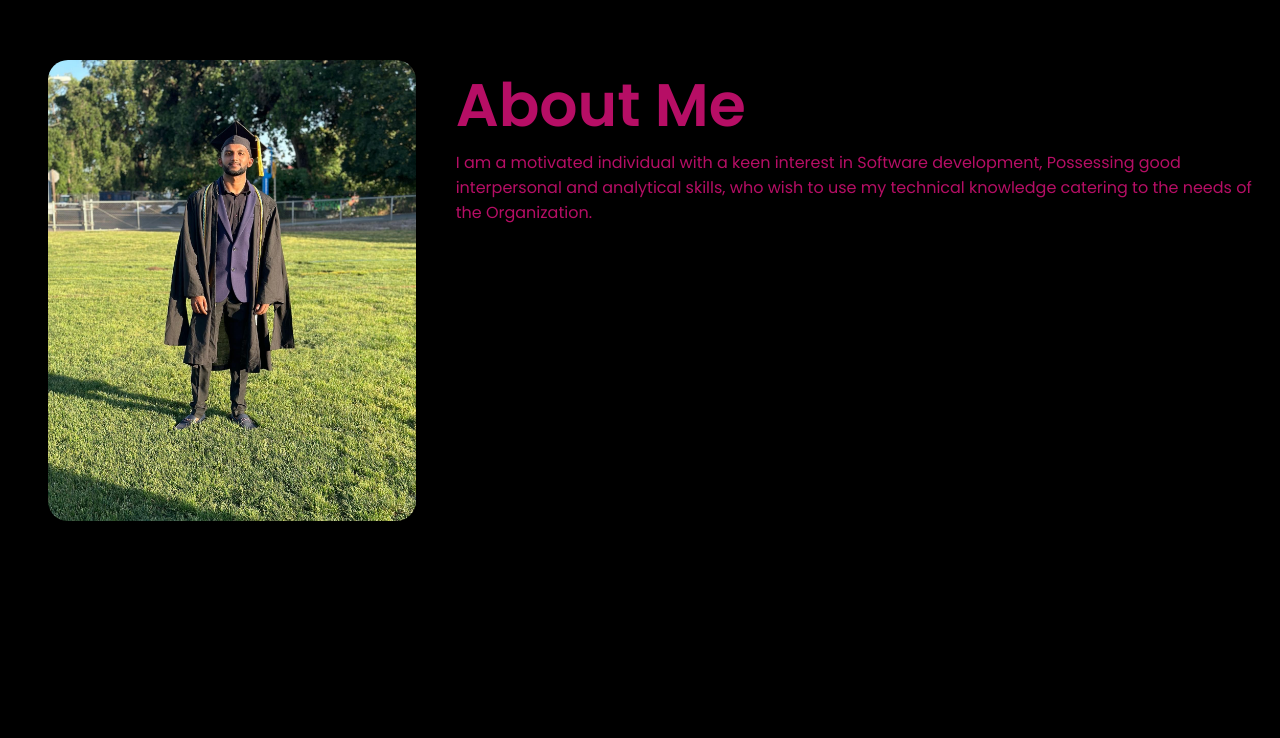
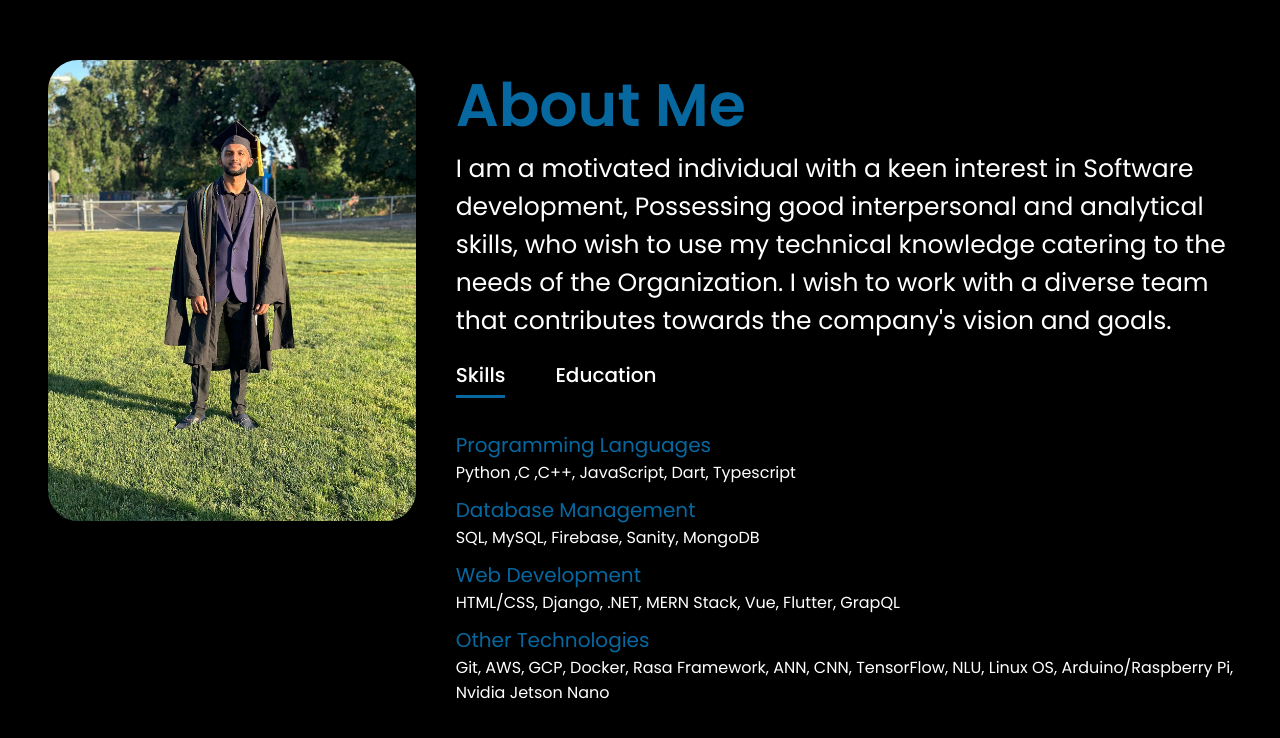
Before and after one commit to SANDESHSOBARAD/Sandeshsobarad.github.io, a plain HTML site: page index.html in a window 1280 px wide. Shown: the part 822-1560 px from the top of the page. Before the commit the page ends 1432 px from the top, so only its background shows below. Drawn offline with Linux system fonts and the light colour scheme.

Commit message:
About page done

```diff
--- a/index.html
+++ b/index.html
@@ -47,18 +47,42 @@
                 </div>
                 <div class="about-col-2">
                     <h1 class="sub-title">About Me</h1>
-                    <p>
+                    <p class="desc">
                         I am a motivated individual with a keen interest in Software development,
                         Possessing good interpersonal and analytical skills, who wish to use my
                         technical knowledge catering to the needs of the Organization.
+                        I wish to work with a diverse team that contributes towards the company's vision and goals.
                     </p>
-
+                    <div class="tab-titles">
+                        <p class="tab-links active-link" onclick= "openTab('skills')">Skills</p>
+                        <p class="tab-links" onclick= "openTab('education')">Education</p>
+                    </div>
+                    <div class="tab-contents active-tab" id="skills">
+                        <ul>
+                            <li><span>Programming Languages</span><br>Python ,C ,C++, JavaScript, Dart, Typescript </li>
+                            <li><span>Database Management</span><br>SQL, MySQL, Firebase, Sanity, MongoDB </li>
+                            <li><span>Web Development</span><br>HTML/CSS, Django, .NET, MERN Stack, Vue, Flutter, GrapQL</li>
+                            <li><span>Other Technologies</span><br>Git, AWS, GCP, Docker, Rasa Framework, ANN, CNN, TensorFlow, NLU, Linux OS, Arduino/Raspberry Pi, Nvidia Jetson Nano</li>
+                        </ul>
+                    </div>
+                    <div class="tab-contents" id="education">
+                        <ul>
+                            <li><span>California State University, Chico <p>Master of Science in Computer Science</p></span><br>Data Structures and Algo,
+                                Software Design and Maintenance, Applied Machine Learning, Web Development, Algorithms
+                                and Computability, Mobile Application Development, Applied Computer Vision. </li>
+                            <li><span>Visvesvaraya Technological University, <p>Bachelor of Engineering in Computer Science</p></span><br>Operating Systems, Machine Learning,
+                                Data Structures and Applications, Computer Organization,
+                                 Cloud Computing, DBMS, System Software and Compiler Design, Computer Architecture.</li>
+                          </ul>
+                    </div>
+                    </div>
                 </div>
 
             </div>
         </div>
+        <!--About Section Close-->
     </div>
 
-      <script src="script.js"></script>
+    <script src="script.js"></script>
 </body>
 </html>
--- a/script.js
+++ b/script.js
@@ -0,0 +1,13 @@
+var tabLinks = document.getElementsByClassName("tab-links");
+        var tabContents = document.getElementsByClassName("tab-contents");
+
+        function openTab(tabName){
+            for(tabLink of tabLinks){
+                tabLink.classList.remove("active-link");
+            }
+            for(tabContent of tabContents){
+                tabContent.classList.remove("active-tab");
+            }
+            event.currentTarget.classList.add("active-link")
+            document.getElementById(tabName).classList.add("active-tab");
+        }
--- a/style.css
+++ b/style.css
@@ -103,7 +103,7 @@ nav ul li a:hover::after{
 
 #about{
     padding: 80px 0;
-    color: rgb(182, 14, 101);
+    color: white;
 }
 .row{
     display: flex;
@@ -116,7 +116,7 @@ nav ul li a:hover::after{
 .about-col-1 img{
     margin-left: 6%;
     width: 100%;
-    border-radius: 20px;
+    border-radius: 30px;
 }
 .about-col-2 {
     flex-basis: 65%;
@@ -124,4 +124,54 @@ nav ul li a:hover::after{
 .sub-title{
     font-size: 60px;
     font-weight: 600;
+    color: rgb(7, 104, 160);
 }
+.desc{
+    font-size: 25px;
+}
+
+.tab-titles{
+    display: flex;
+    margin: 20px 0 40px;
+}
+
+.tab-links{
+    margin-right: 50px;
+    font-size: 20px;
+    font-weight: 500;
+    cursor: pointer;
+    position: relative;
+}
+
+.tab-links::after{
+    content: '';
+    width: 0;
+    height: 3px;
+    background: rgb(7, 104, 160);
+    position: absolute;
+    left: 0;
+    bottom: -8px;
+    transition: 0.5s;
+}
+.tab-links.active-link::after{
+    width: 100%;
+}
+.tab-contents ul li{
+    list-style: none;
+    margin: 10px 0;
+
+}
+.tab-contents ul li span{
+    color: rgb(7, 104, 160);
+    font-size: 20px;
+}
+.tab-contents{
+    display: none;
+}
+.tab-contents.active-tab{
+    display: block;
+}
+.tab-contents p{
+    color: rgb(203, 7, 122);
+}
+/*---------------About Section Close--------------*/
```
